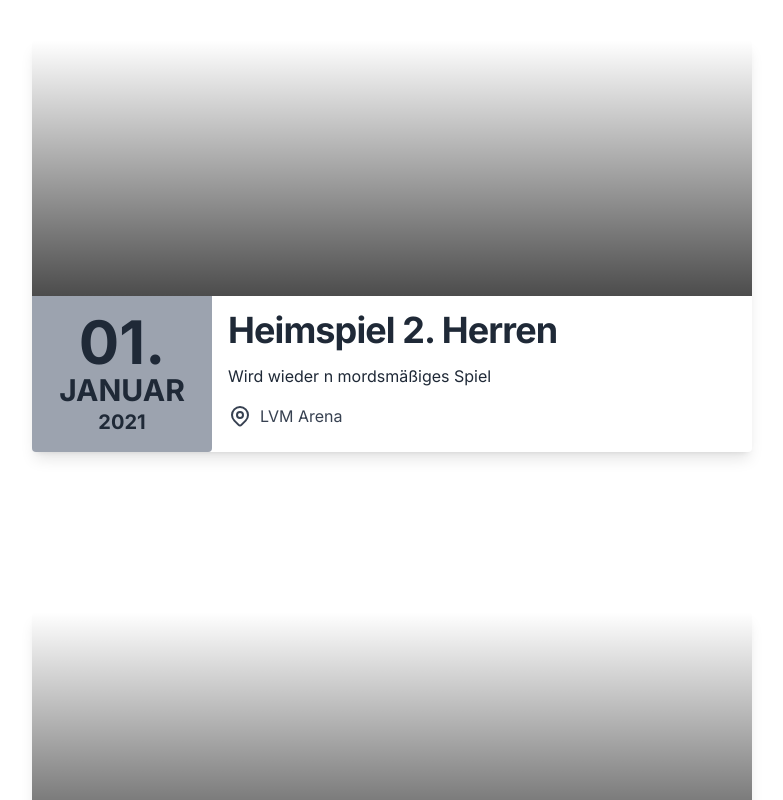
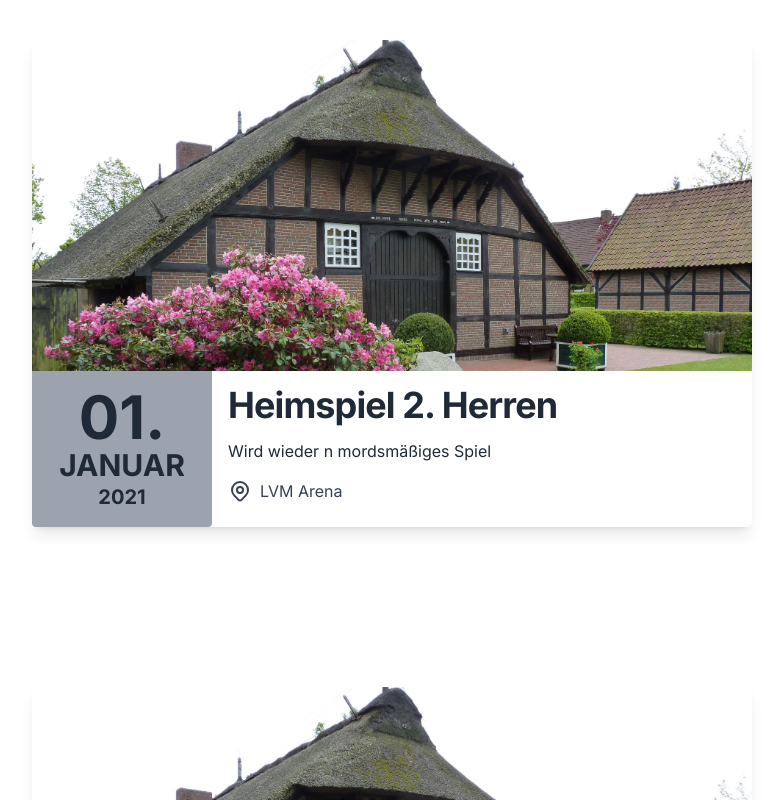
Before and after one commit to Pudl0/westerloy, a Next.js app: page /eventdashboard in a window 1280 px wide. Shown: the top 800 px of the page, without its empty margins (248-1031 px from the left). Built offline with nearby package versions, Linux system fonts and the light colour scheme.

Commit message:
Adding Image to Event-item component

```diff
--- a/src/components/ui/event-dashboard-item.tsx
+++ b/src/components/ui/event-dashboard-item.tsx
@@ -3,9 +3,7 @@ import Image from 'next/image'
 export default function EventDashboardItem() {
     return (
         <div className="flex flex-col mb-16 w-full bg-white rounded shadow-lg sm:w-3/4 md:w-1/2 lg:w-3/5">
-            <div className="w-full h-64 bg-top bg-cover rounded-t event-item"j
-            >
-            </div>
+                <Image className="rounded-t-lg h-3/4 event-item" src="/Muehlenhof.jpg" width={1920} height={1080} alt="" />
             <div className="flex flex-col w-full md:flex-row">
                 <div className="flex justify-around p-4 font-bold leading-none text-gray-800 uppercase bg-gray-400 rounded-b md:flex-col md:items-center md:justify-center md:w-1/4">
                     <div className="md:text-6xl">01.</div>
```
